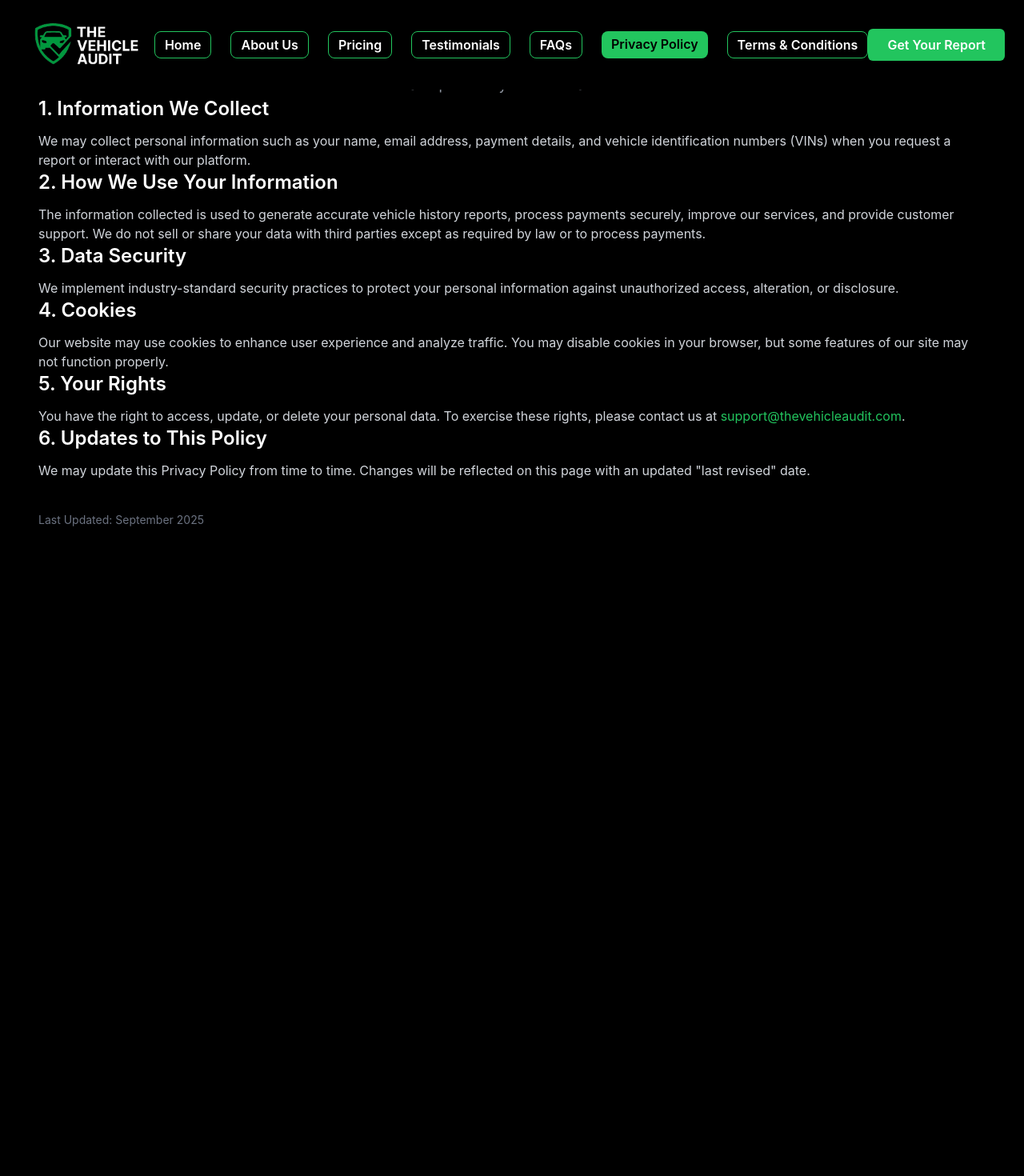
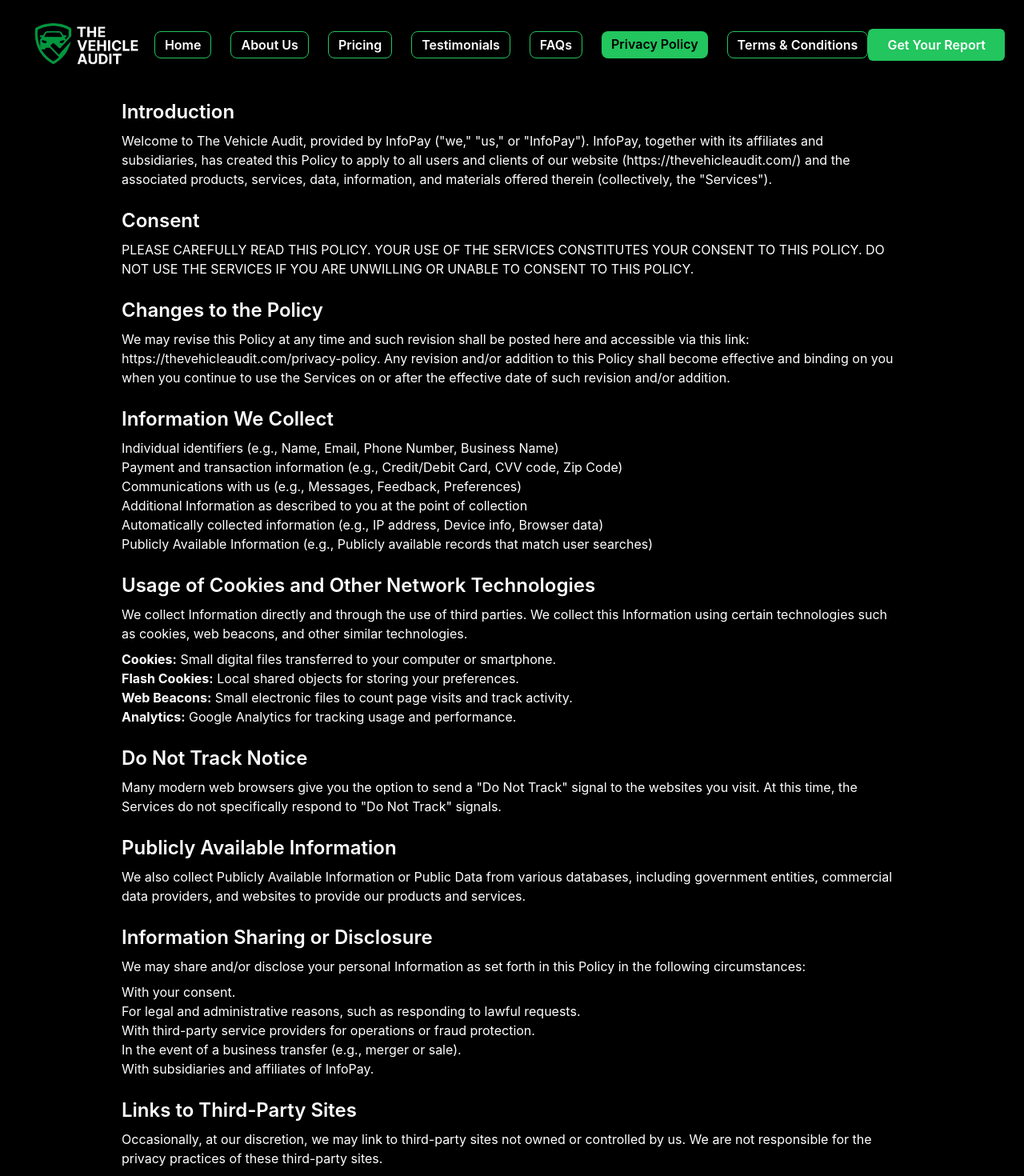
Before and after one commit to muhammadnoaman345/Get-carify, a Next.js app: page /privacy-policy in a window 1280 px wide. Shown: the top 1470 px of the page at 80% size. Before the commit the page ends 800 px from the top, so only its background shows below. Built offline with nearby package versions, Linux system fonts and the light colour scheme.

Commit message:
Update page.js

```diff
--- a/app/privacy-policy/page.js
+++ b/app/privacy-policy/page.js
@@ -1,80 +1,239 @@
-"use client";
-
 export default function PrivacyPolicy() {
   return (
-    <div className="bg-black text-white min-h-screen">
-      {/* ✅ Hero Section */}
-      <section className="bg-black text-center pt-44 pb-16 px-6">
-        <h1 className="text-5xl font-extrabold text-green-500 mb-4">
-          Privacy Policy
-        </h1>
-        <p className="text-gray-400 text-lg max-w-2xl mx-auto">
-          Your privacy is our top priority. Learn how{" "}
-          <span className="text-green-500 font-semibold">The Vehicle Audit</span>{" "}
-          collects, uses, and protects your information.
-        </p>
-      </section>
+    <div className="pt-32 px-6 max-w-5xl mx-auto text-gray-800">
+      <h1 className="text-4xl font-bold mb-6 text-center">Privacy Policy</h1>
+      <p className="text-sm text-gray-500 mb-10 text-center">
+        Effective Date: June 25, 2018
+      </p>
 
-      {/* ✅ Content Section */}
-      <section className="max-w-4xl mx-auto px-6 pb-20 space-y-10">
-        <div>
-          <h2 className="text-2xl font-semibold mb-3">1. Information We Collect</h2>
-          <p className="text-gray-300">
-            We may collect personal information such as your name, email address,
-            payment details, and vehicle identification numbers (VINs) when you
-            request a report or interact with our platform.
+      <div className="space-y-6 leading-relaxed">
+        <section>
+          <h2 className="text-2xl font-semibold mb-2">Introduction</h2>
+          <p>
+            Welcome to The Vehicle Audit, provided by InfoPay ("we," "us," or
+            "InfoPay"). InfoPay, together with its affiliates and subsidiaries,
+            has created this Policy to apply to all users and clients of our
+            website (https://thevehicleaudit.com/) and the associated products,
+            services, data, information, and materials offered therein
+            (collectively, the "Services").
           </p>
-        </div>
+        </section>
 
-        <div>
-          <h2 className="text-2xl font-semibold mb-3">2. How We Use Your Information</h2>
-          <p className="text-gray-300">
-            The information collected is used to generate accurate vehicle history
-            reports, process payments securely, improve our services, and provide
-            customer support. We do not sell or share your data with third parties
-            except as required by law or to process payments.
+        <section>
+          <h2 className="text-2xl font-semibold mb-2">Consent</h2>
+          <p>
+            PLEASE CAREFULLY READ THIS POLICY. YOUR USE OF THE SERVICES
+            CONSTITUTES YOUR CONSENT TO THIS POLICY. DO NOT USE THE SERVICES IF
+            YOU ARE UNWILLING OR UNABLE TO CONSENT TO THIS POLICY.
           </p>
-        </div>
+        </section>
 
-        <div>
-          <h2 className="text-2xl font-semibold mb-3">3. Data Security</h2>
-          <p className="text-gray-300">
-            We implement industry-standard security practices to protect your
-            personal information against unauthorized access, alteration, or
-            disclosure.
+        <section>
+          <h2 className="text-2xl font-semibold mb-2">Changes to the Policy</h2>
+          <p>
+            We may revise this Policy at any time and such revision shall be
+            posted here and accessible via this link:
+            https://thevehicleaudit.com/privacy-policy. Any revision and/or
+            addition to this Policy shall become effective and binding on you
+            when you continue to use the Services on or after the effective date
+            of such revision and/or addition.
           </p>
-        </div>
+        </section>
 
-        <div>
-          <h2 className="text-2xl font-semibold mb-3">4. Cookies</h2>
-          <p className="text-gray-300">
-            Our website may use cookies to enhance user experience and analyze
-            traffic. You may disable cookies in your browser, but some features
-            of our site may not function properly.
+        <section>
+          <h2 className="text-2xl font-semibold mb-2">Information We Collect</h2>
+          <ul className="list-disc pl-6 space-y-1">
+            <li>
+              Individual identifiers (e.g., Name, Email, Phone Number, Business
+              Name)
+            </li>
+            <li>
+              Payment and transaction information (e.g., Credit/Debit Card, CVV
+              code, Zip Code)
+            </li>
+            <li>
+              Communications with us (e.g., Messages, Feedback, Preferences)
+            </li>
+            <li>
+              Additional Information as described to you at the point of
+              collection
+            </li>
+            <li>
+              Automatically collected information (e.g., IP address, Device
+              info, Browser data)
+            </li>
+            <li>
+              Publicly Available Information (e.g., Publicly available records
+              that match user searches)
+            </li>
+          </ul>
+        </section>
+
+        <section>
+          <h2 className="text-2xl font-semibold mb-2">
+            Usage of Cookies and Other Network Technologies
+          </h2>
+          <p>
+            We collect Information directly and through the use of third
+            parties. We collect this Information using certain technologies such
+            as cookies, web beacons, and other similar technologies.
           </p>
-        </div>
+          <ul className="list-disc pl-6 space-y-1 mt-2">
+            <li>
+              <strong>Cookies:</strong> Small digital files transferred to your
+              computer or smartphone.
+            </li>
+            <li>
+              <strong>Flash Cookies:</strong> Local shared objects for storing
+              your preferences.
+            </li>
+            <li>
+              <strong>Web Beacons:</strong> Small electronic files to count page
+              visits and track activity.
+            </li>
+            <li>
+              <strong>Analytics:</strong> Google Analytics for tracking usage
+              and performance.
+            </li>
+          </ul>
+        </section>
 
-        <div>
-          <h2 className="text-2xl font-semibold mb-3">5. Your Rights</h2>
-          <p className="text-gray-300">
-            You have the right to access, update, or delete your personal data. To
-            exercise these rights, please contact us at{" "}
-            <span className="text-green-500">support@thevehicleaudit.com</span>.
+        <section>
+          <h2 className="text-2xl font-semibold mb-2">Do Not Track Notice</h2>
+          <p>
+            Many modern web browsers give you the option to send a "Do Not
+            Track" signal to the websites you visit. At this time, the Services
+            do not specifically respond to "Do Not Track" signals.
           </p>
-        </div>
+        </section>
 
-        <div>
-          <h2 className="text-2xl font-semibold mb-3">6. Updates to This Policy</h2>
-          <p className="text-gray-300">
-            We may update this Privacy Policy from time to time. Changes will be
-            reflected on this page with an updated "last revised" date.
+        <section>
+          <h2 className="text-2xl font-semibold mb-2">Publicly Available Information</h2>
+          <p>
+            We also collect Publicly Available Information or Public Data from
+            various databases, including government entities, commercial data
+            providers, and websites to provide our products and services.
           </p>
-        </div>
+        </section>
 
-        <p className="text-gray-500 text-sm mt-10">
-          Last Updated: September 2025
-        </p>
-      </section>
+        <section>
+          <h2 className="text-2xl font-semibold mb-2">
+            Information Sharing or Disclosure
+          </h2>
+          <p>
+            We may share and/or disclose your personal Information as set forth
+            in this Policy in the following circumstances:
+          </p>
+          <ul className="list-disc pl-6 space-y-1 mt-2">
+            <li>With your consent.</li>
+            <li>
+              For legal and administrative reasons, such as responding to lawful
+              requests.
+            </li>
+            <li>
+              With third-party service providers for operations or fraud
+              protection.
+            </li>
+            <li>In the event of a business transfer (e.g., merger or sale).</li>
+            <li>With subsidiaries and affiliates of InfoPay.</li>
+          </ul>
+        </section>
+
+        <section>
+          <h2 className="text-2xl font-semibold mb-2">Links to Third-Party Sites</h2>
+          <p>
+            Occasionally, at our discretion, we may link to third-party sites
+            not owned or controlled by us. We are not responsible for the
+            privacy practices of these third-party sites.
+          </p>
+        </section>
+
+        <section>
+          <h2 className="text-2xl font-semibold mb-2">
+            Information Security and Storage
+          </h2>
+          <p>
+            We use commercially reasonable measures to protect your Information,
+            but we cannot guarantee the security of data transmitted over the
+            internet.
+          </p>
+        </section>
+
+        <section>
+          <h2 className="text-2xl font-semibold mb-2">Data Retention</h2>
+          <p>
+            We store personal information for as long as reasonably required for
+            its purpose or as required by applicable law. We may delete records
+            after the retention period has passed.
+          </p>
+        </section>
+
+        <section>
+          <h2 className="text-2xl font-semibold mb-2">Your Choices</h2>
+          <p>
+            You have the right to opt out of receiving marketing communications,
+            manage cookies, or opt out of personalized ads. For more
+            information, visit the relevant links provided in the policy.
+          </p>
+        </section>
+
+        <section>
+          <h2 className="text-2xl font-semibold mb-2">
+            Accessing, Correcting, or Deleting Your Information
+          </h2>
+          <p>
+            You may have rights under applicable laws to access, correct, or
+            request deletion of your personal information.
+          </p>
+        </section>
+
+        <section>
+          <h2 className="text-2xl font-semibold mb-2">
+            Geographic Location of Data Storage and Processing
+          </h2>
+          <p>
+            The personal Information collected is stored in databases located in
+            the United States. By using our services, you consent to the
+            transfer of your data to the United States.
+          </p>
+        </section>
+
+        <section>
+          <h2 className="text-2xl font-semibold mb-2">
+            Privacy Rights for Residents of Certain U.S. States
+          </h2>
+          <p>
+            Residents of certain U.S. states may have additional rights
+            regarding their personal information. These rights may include
+            access to, correction, deletion, and opt-out of personal information
+            sharing.
+          </p>
+        </section>
+
+        <section>
+          <h2 className="text-2xl font-semibold mb-2">Children’s Information</h2>
+          <p>
+            Our Services are not intended for children under the age of 18. We
+            do not knowingly collect personal information from anyone under 13.
+            If we discover such information, we will take steps to remove it.
+          </p>
+        </section>
+
+        <section>
+          <h2 className="text-2xl font-semibold mb-2">Contact Us</h2>
+          <p>
+            If you have any questions about this Privacy Policy or the Services
+            provided by The Vehicle Audit, please contact us via email at{" "}
+            <a
+              href="mailto:info@thevehicleaudit.com"
+              className="text-blue-600 underline"
+            >
+              info@thevehicleaudit.com
+            </a>{" "}
+            or by phone at (800) 764-0104.
+          </p>
+        </section>
+      </div>
     </div>
   );
 }
```
